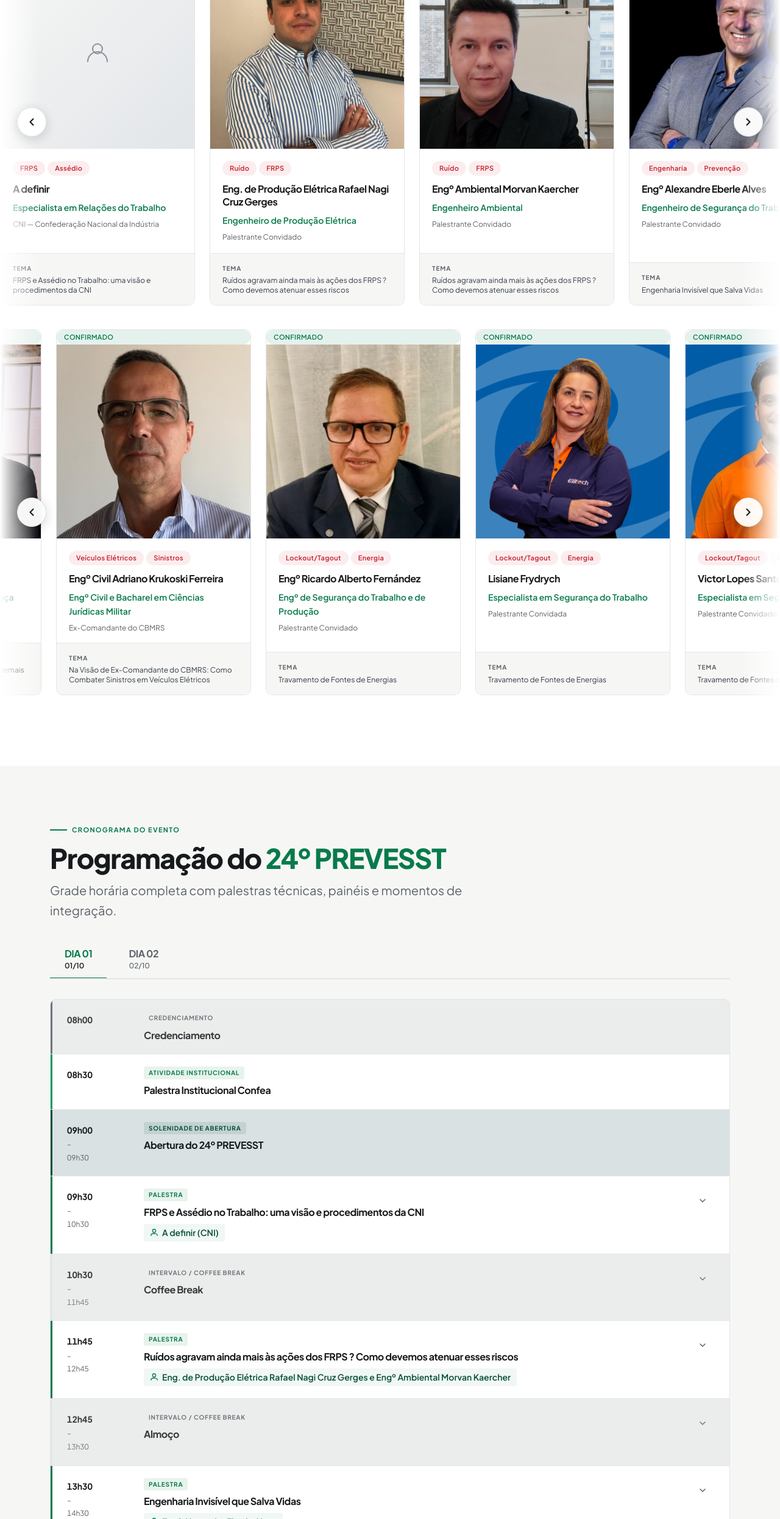
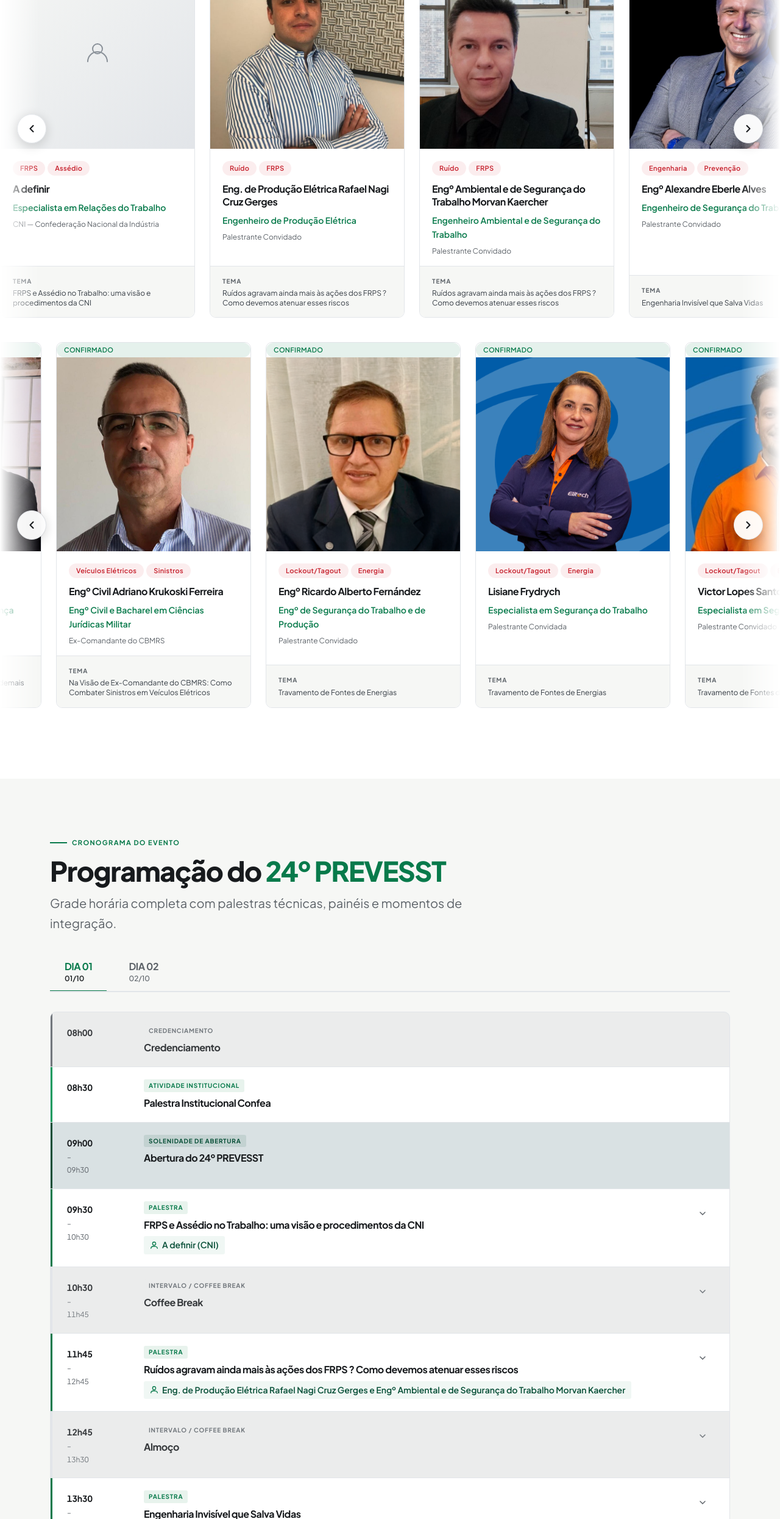
Before and after one commit to vencerhub/prevesst, a React (Vite) app: page / in a window 1280 px wide. Shown: the part 3315-5806 px from the top of the page at 61% size. Built offline with nearby package versions, Linux system fonts and the light colour scheme.

Commit message:
feat: add initial data files for speakers and schedule

```diff
--- a/src/data/schedule.ts
+++ b/src/data/schedule.ts
@@ -76,7 +76,7 @@ export const schedule: ScheduleDay[] = [
         title: 'Ruídos agravam ainda mais às ações dos FRPS ? Como devemos atenuar esses riscos',
         type: 'talk',
         speakerId: 'speaker-02',
-        speaker: 'Eng. de Produção Elétrica Rafael Nagi Cruz Gerges e Engº Ambiental Morvan Kaercher',
+        speaker: 'Eng. de Produção Elétrica Rafael Nagi Cruz Gerges e Engº Ambiental e de Segurança do Trabalho Morvan Kaercher',
         description: 'Análise sobre como o ruído no ambiente ocupacional intensifica os fatores de riscos psicossociais e métodos de atenuação.',
       },
       {
--- a/src/data/speakers.ts
+++ b/src/data/speakers.ts
@@ -39,14 +39,14 @@ export const speakers: Speaker[] = [
   },
   {
     id: 'speaker-02b',
-    name: 'Engº Ambiental Morvan Kaercher',
-    role: 'Engenheiro Ambiental',
+    name: 'Engº Ambiental e de Segurança do Trabalho Morvan Kaercher',
+    role: 'Engenheiro Ambiental e de Segurança do Trabalho',
     institution: 'Palestrante Convidado',
     topic: 'Ruídos agravam ainda mais às ações dos FRPS ? Como devemos atenuar esses riscos',
     topicDay: 1,
-    bio: 'Engenheiro Ambiental especialista na avaliação e controle de impactos ocupacionais e ambientais do ruído e sua correlação com riscos psicossociais.',
+    bio: 'Engenheiro Ambiental e de Segurança do Trabalho especialista na avaliação e controle de impactos ocupacionais e ambientais do ruído e sua correlação com riscos psicossociais.',
     photo: '/images/speakers/2. Ruídos agravam ainda mais às  ações dos FRPS _ Como devemos atenuar esses riscos/Foto Morvan.jpg.jpeg',
-    tags: ['Ruído', 'FRPS', 'Engenharia Ambiental'],
+    tags: ['Ruído', 'FRPS', 'Segurança do Trabalho'],
   },
   {
     id: 'speaker-03',
```
